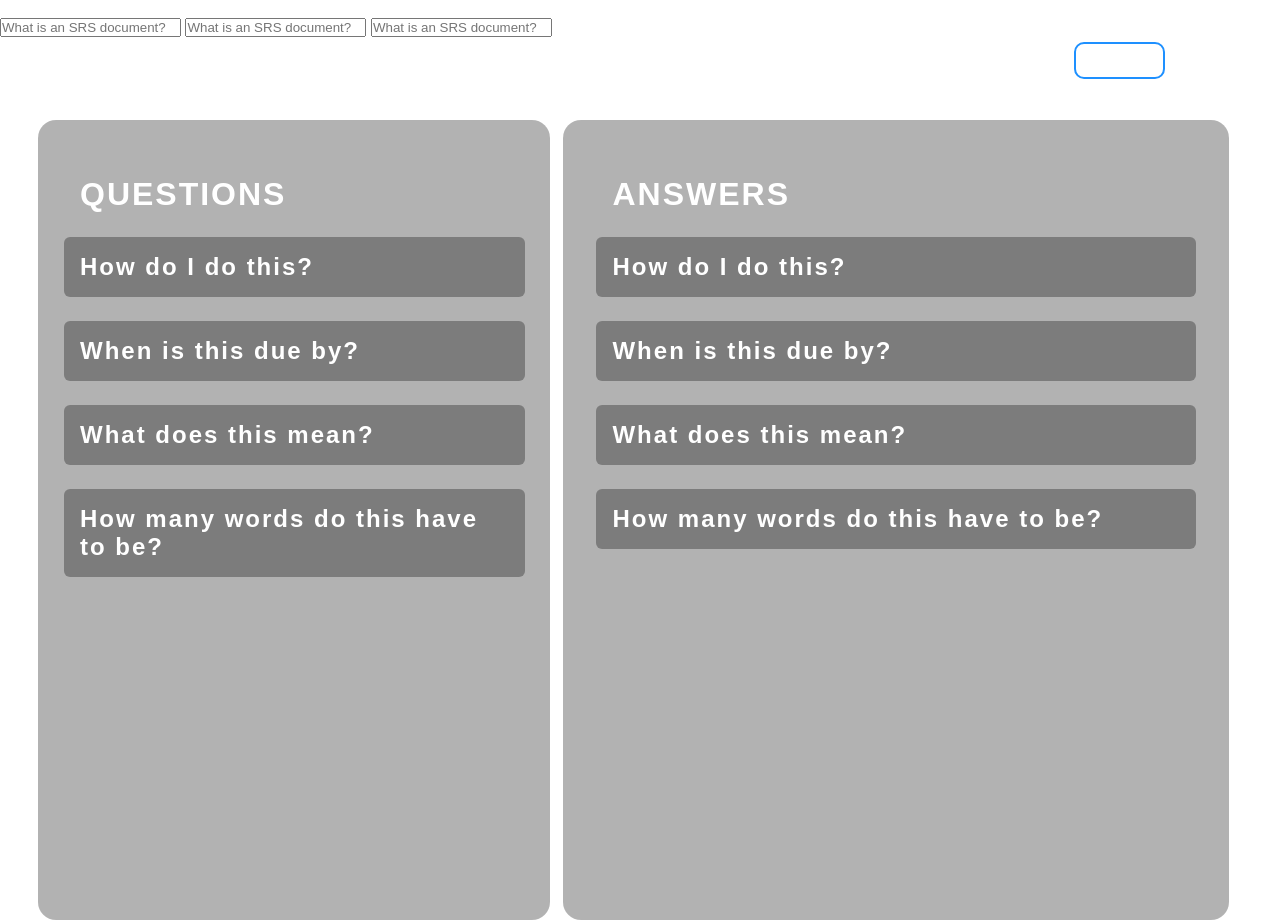
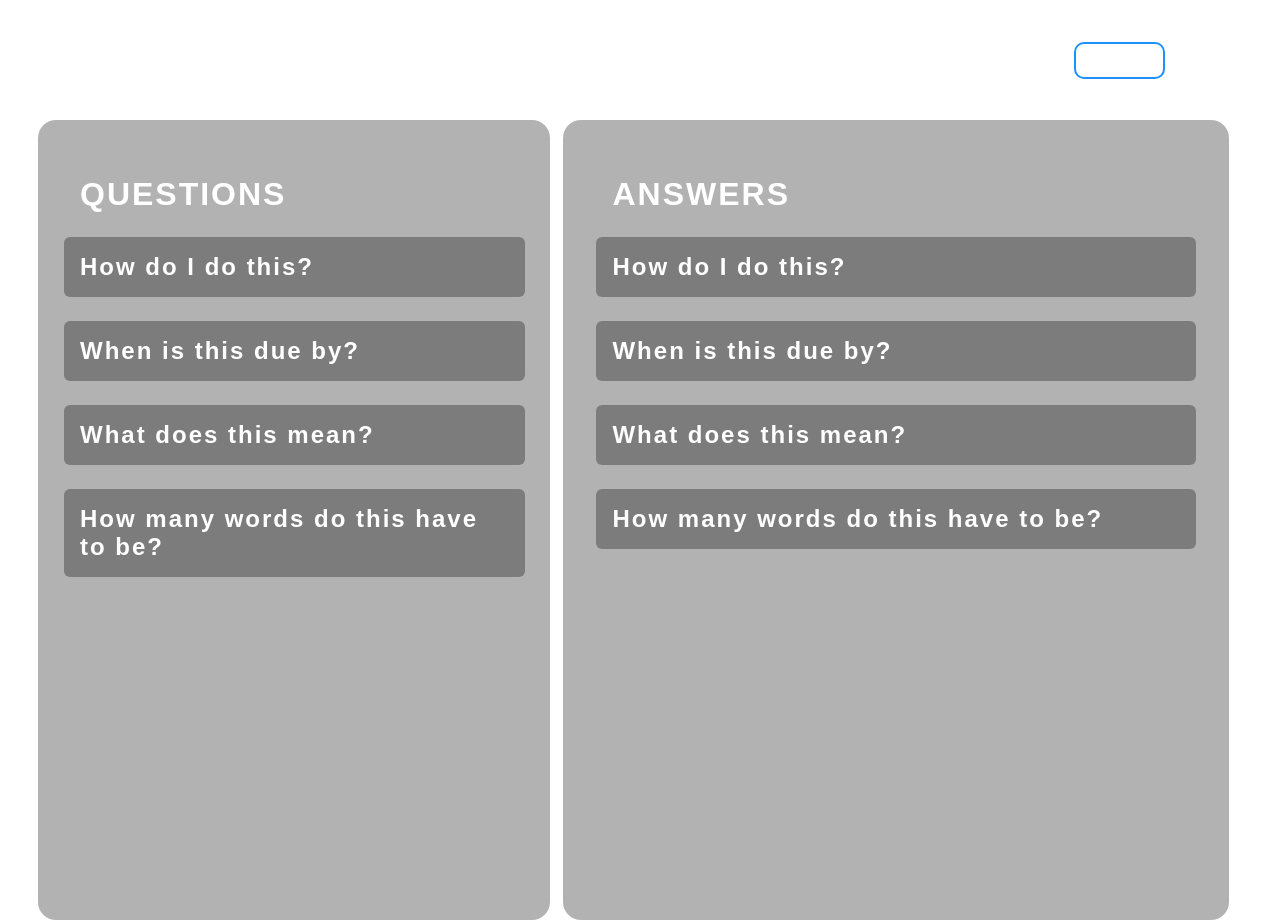
Before and after one commit to Sam2303/SoftEngTeam4C, a website: page src/pages/pages.html in a window 1280 px wide. Drawn offline with Linux system fonts and the light colour scheme; a web font is replaced by a local one.

Commit message:
Update pages.html

```diff
--- a/src/pages/pages.html
+++ b/src/pages/pages.html
@@ -24,7 +24,6 @@
             header.classList.toggle("sticky", window.scrollY > 0);
         })
     </script>
-<<<<<<< Updated upstream
     <div class="question-list">
         <h1>Questions</h1>
         <h2 class="questions">How do I do this?</h2>
@@ -40,13 +39,5 @@
         <h2 class="answers">How many words do this have to be?</h2>
     </div>
 
-=======
-    <form>
-        <input type="text" placeholder="What is an SRS document?">
-        <input type="text" placeholder="What is an SRS document?">
-        <input type="text" placeholder="What is an SRS document?">
-
-    </form>
->>>>>>> Stashed changes
 </body>
 </html>
```
